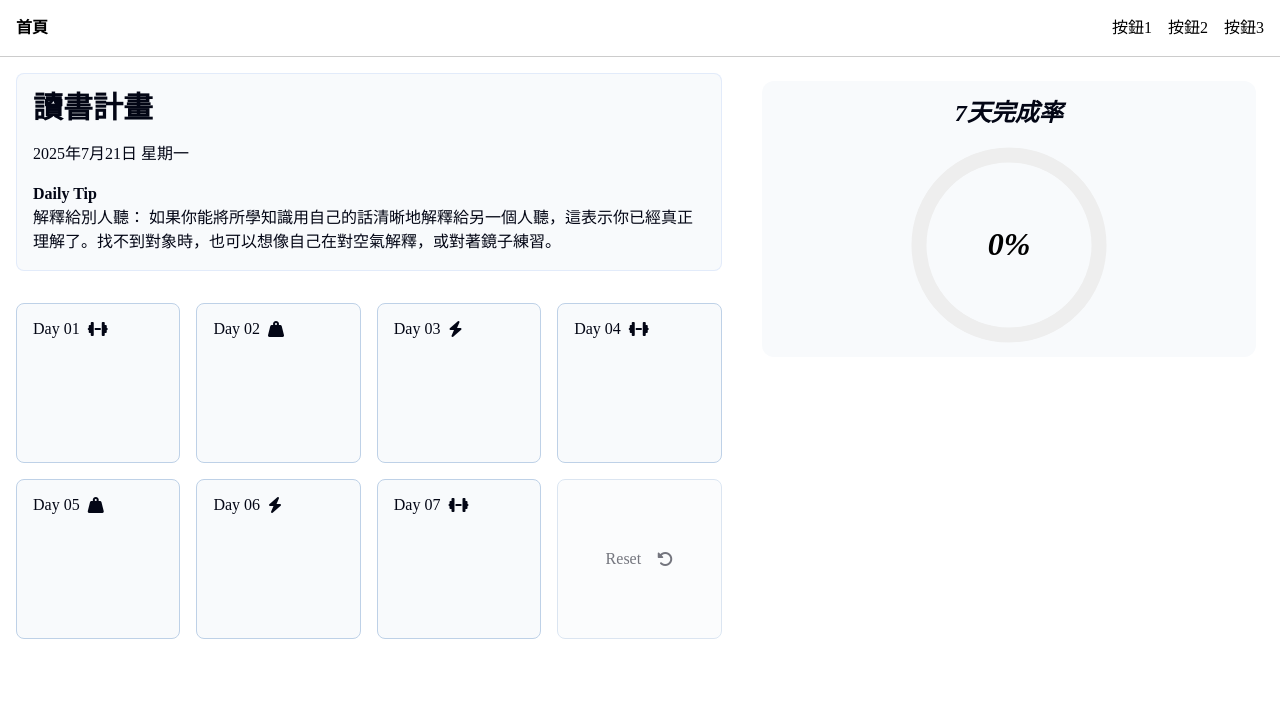
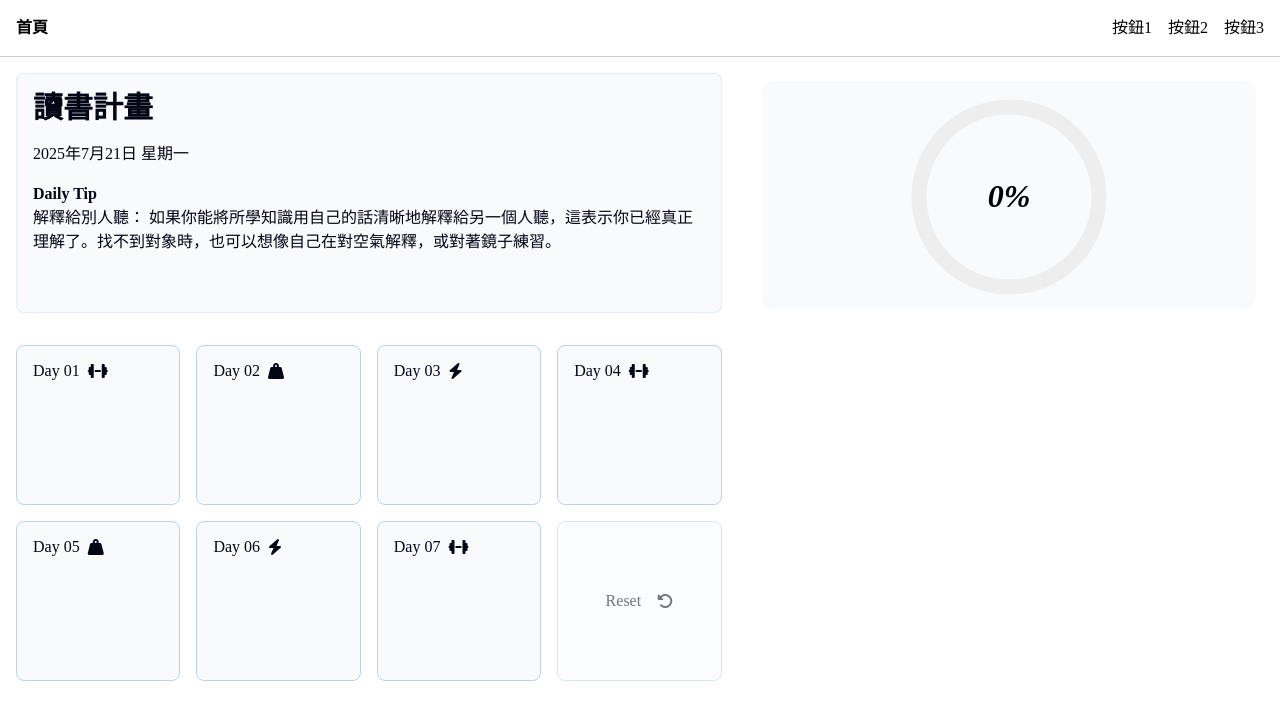
Before and after one commit to tom1030507/2025_hakka_hackathon, a Vue app in the folder frontend/: page /dashboard in a window 1280 px wide. Shown: the top 720 px of the page. Built offline with nearby package versions, Linux system fonts and the light colour scheme; a web font is replaced by a local one.

Commit message:
修改讀書計畫頁面

```diff
--- a/frontend/src/components/pages/Dashboard.vue
+++ b/frontend/src/components/pages/Dashboard.vue
@@ -82,7 +82,7 @@
             <Grid v-bind="props"  />
         </div>
         <aside class="progress-container">
-            <h3>7天完成率</h3>
+            <!-- <h3>7天完成率</h3> -->
             <svg class="progress-ring" width="200" height="200">
                 <circle class="progress-ring__circle-bg" stroke="#eee" stroke-width="15" fill="transparent" r="90" cx="100" cy="100"/>
                 <circle class="progress-ring__circle"
@@ -132,7 +132,8 @@
 
     .tip-container {
         flex-direction: column;
-        gap: 0.5rem;
+        gap: 2rem;
+        height: 240px;
     }
 
     @media (min-width: 640px) {
```
